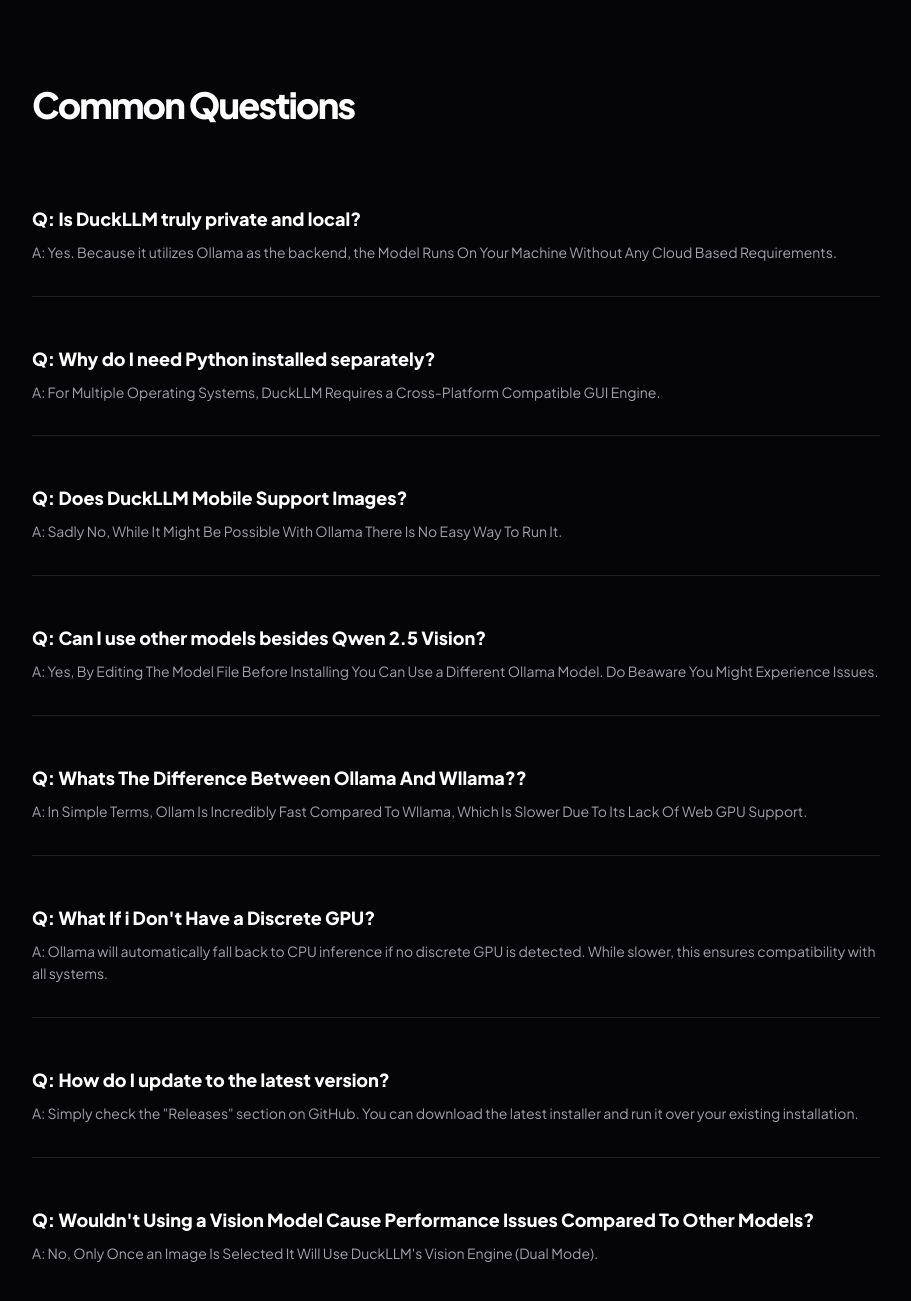
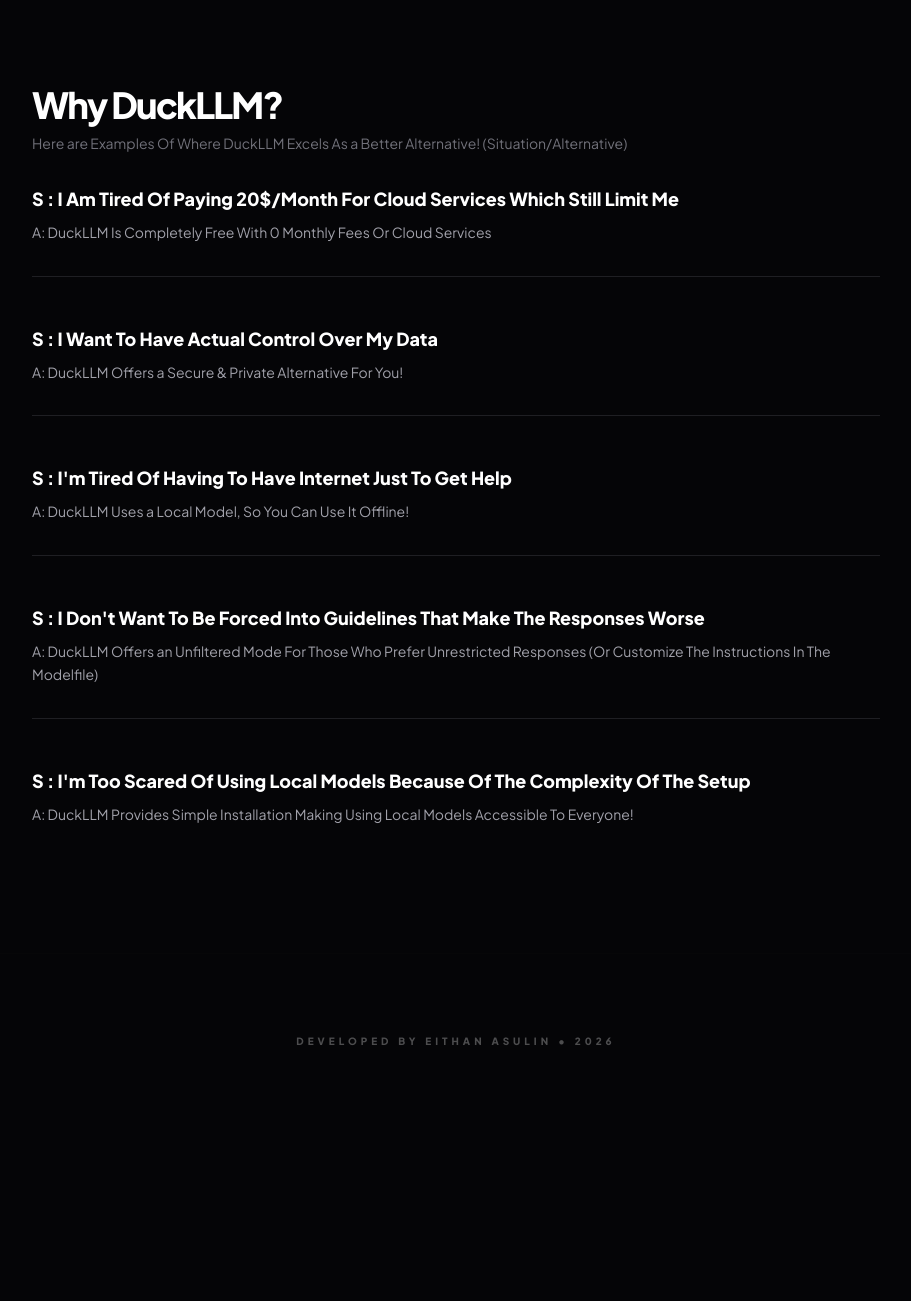
Before and after one commit to EithanAsulin/DuckLLM, a plain HTML site: page index.html in a window 1280 px wide. Shown: the part 5760-7061 px from the top of the page, without its empty margins (184-1095 px from the left). After the commit the page ends 6889 px from the top, so only its background shows below. Drawn offline with nearby package versions, Linux system fonts and the light colour scheme.

Commit message:
Update index.html

```diff
--- a/index.html
+++ b/index.html
@@ -441,39 +441,36 @@
     </section>
 
     <section id="qa" class="anchor max-w-4xl mx-auto px-6 py-24 border-t border-zinc-900/50 reveal">
-        <div class="mb-12"><h2 class="text-4xl font-extrabold tracking-tighter text-white">Common Questions</h2></div>
+        <div  class="text-4xl font-extrabold tracking-tighter text-white">Why DuckLLM?</div>
+        <p class="text-zinc-500 text-sm mt-2">Here are Examples Of Where DuckLLM Excels As a Better Alternative! (Situation/Alternative)</p>
         <div class="space-y-4">
             <div class="qa-item">
-                <h3 class="text-white font-bold text-lg mb-2">Q: Is DuckLLM truly private and local?</h3>
-                <p class="text-zinc-400 text-sm leading-relaxed">A: Yes. Because it utilizes Ollama as the backend, the Model Runs On Your Machine Without Any Cloud Based Requirements.</p>
+                <h3 class="text-white font-bold text-lg mb-2">S : I Am Tired Of Paying 20$/Month For Cloud Services Which Still Limit Me</h3>
+                <p class="text-zinc-400 text-sm leading-relaxed">A: DuckLLM Is Completely Free With 0 Monthly Fees Or Cloud Services</p>
             </div>
+
             <div class="qa-item">
-                <h3 class="text-white font-bold text-lg mb-2">Q: Why do I need Python installed separately?</h3>
-                <p class="text-zinc-400 text-sm leading-relaxed">A: For Multiple Operating Systems, DuckLLM Requires a Cross-Platform Compatible GUI Engine.</p>
+                <h3 class="text-white font-bold text-lg mb-2">S : I Want To Have Actual Control Over My Data</h3>
+                <p class="text-zinc-400 text-sm leading-relaxed">A: DuckLLM Offers a Secure & Private Alternative For You!</p>
             </div>
+
             <div class="qa-item">
-                <h3 class="text-white font-bold text-lg mb-2">Q: Does DuckLLM Mobile Support Images?</h3>
-                <p class="text-zinc-400 text-sm leading-relaxed">A: Sadly No, While It Might Be Possible With Ollama There Is No Easy Way To Run It.</p>
+                <h3 class="text-white font-bold text-lg mb-2">S : I'm Tired Of Having To Have Internet Just To Get Help</h3>
+                <p class="text-zinc-400 text-sm leading-relaxed">A: DuckLLM Uses a Local Model, So You Can Use It Offline!</p>
             </div>
+
             <div class="qa-item">
-                <h3 class="text-white font-bold text-lg mb-2">Q: Can I use other models besides Qwen 2.5 Vision?</h3>
-                <p class="text-zinc-400 text-sm leading-relaxed">A: Yes, By Editing The Model File Before Installing You Can Use a Different Ollama Model. Do Beaware You Might Experience Issues.</p>
+                <h3 class="text-white font-bold text-lg mb-2">S : I Don't Want To Be Forced Into Guidelines That Make The Responses Worse</h3>
+                <p class="text-zinc-400 text-sm leading-relaxed">A: DuckLLM Offers an Unfiltered Mode For Those Who Prefer Unrestricted Responses (Or Customize The Instructions In The Modelfile)</p>
             </div>
+
+
             <div class="qa-item">
-                <h3 class="text-white font-bold text-lg mb-2">Q: Whats The Difference Between Ollama And Wllama??</h3>
-                <p class="text-zinc-400 text-sm leading-relaxed">A: In Simple Terms, Ollam Is Incredibly Fast Compared To Wllama, Which Is Slower Due To Its Lack Of Web GPU Support.</p>
+                <h3 class="text-white font-bold text-lg mb-2">S : I'm Too Scared Of Using Local Models Because Of The Complexity Of The Setup</h3>
+                <p class="text-zinc-400 text-sm leading-relaxed">A: DuckLLM Provides Simple Installation Making Using Local Models Accessible To Everyone!</p>
             </div>
-            <div class="qa-item">
-                <h3 class="text-white font-bold text-lg mb-2">Q: What If i Don't Have a Discrete GPU?</h3>
-                <p class="text-zinc-400 text-sm leading-relaxed">A: Ollama will automatically fall back to CPU inference if no discrete GPU is detected. While slower, this ensures compatibility with all systems.</p>
-            </div>
-            <div class="qa-item">
-                <h3 class="text-white font-bold text-lg mb-2">Q: How do I update to the latest version?</h3>
-                <p class="text-zinc-400 text-sm leading-relaxed">A: Simply check the "Releases" section on GitHub. You can download the latest installer and run it over your existing installation.</p>
-            </div>
-            <div class="qa-item">
-                <h3 class="text-white font-bold text-lg mb-2">Q: Wouldn't Using a Vision Model Cause Performance Issues Compared To Other Models?</h3>
-                <p class="text-zinc-400 text-sm leading-relaxed">A: No, Only Once an Image Is Selected It Will Use DuckLLM's Vision Engine (Dual Mode).</p>
+
+
             </div>
         </div>
     </section>
```
